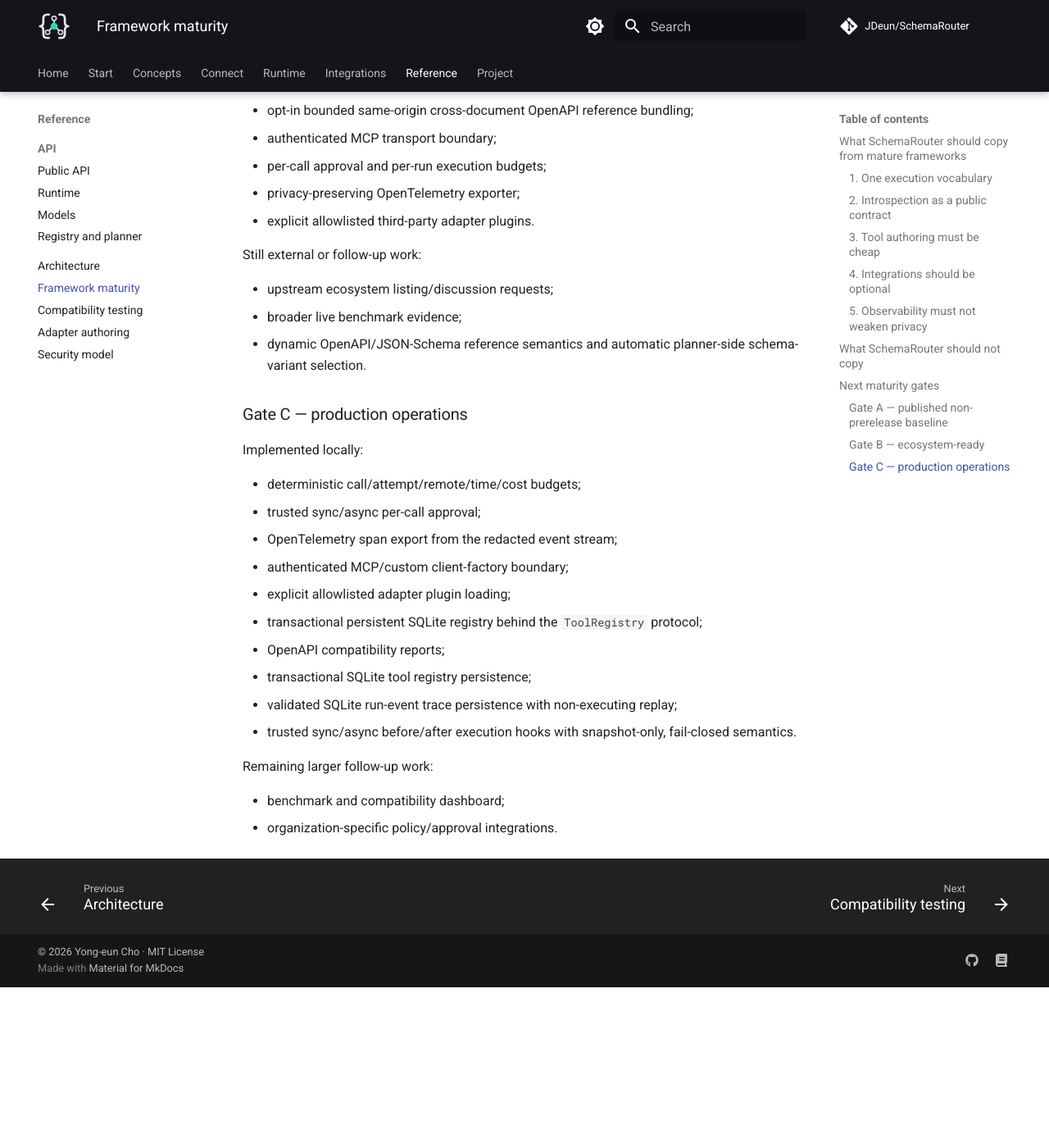
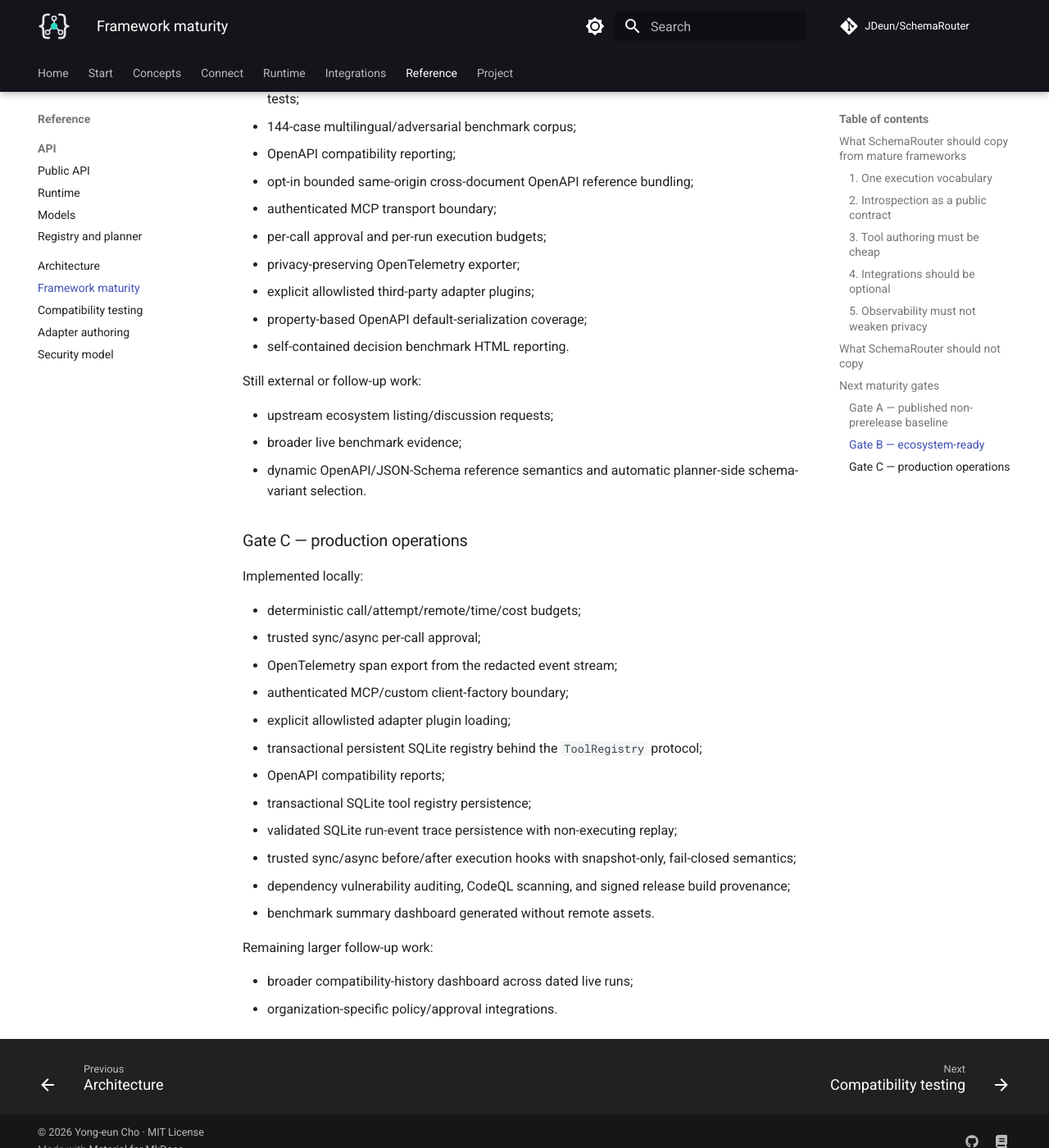
Before and after one commit to JDeun/SchemaRouter, an MkDocs documentation site: the page built from docs/framework-maturity.md, in a window 1280 px wide and 1400 px high, scrolled down 5314 px. Shown: the whole window at 82% size. Built offline with MkDocs 1.6.1 and Material for MkDocs 9.7.7, drawn with Linux system fonts in a browser that asks for light colours; comment, search, counter and statistics services are not loaded; before the commit the page ends 6518 px from its top, so only the background shows below that; some of the changed text lies outside the part shown.

Commit message:
docs: record 0.7 hardening maturity gates

```diff
--- a/docs/framework-maturity.md
+++ b/docs/framework-maturity.md
@@ -29,7 +29,7 @@
 | Jev / TypeSafe decision provider | Implemented optional adapter | Gather live workload evidence before claiming quality gains |
 | Local Laya decision provider | Optional local choice adapter with auto language routing, confidence abstention, lazy/preloaded checkpoints, and shared benchmark support | Gather checkpoint/hardware-specific evidence before choosing defaults |
 | Local Ollama decision provider | Implemented over structured-output HTTP API | Benchmark specific local models/hardware before quality claims |
-| Decision benchmark harness | 144-case checked-in corpus + JSON/CSV metrics | Gather dated live-provider evidence |
+| Decision benchmark harness | 144-case checked-in corpus + JSON/CSV metrics + self-contained HTML summary | Gather dated live-provider evidence |
 | Framework callbacks / exporters | Typed redacted events + optional OpenTelemetry exporter | Add additional trusted sinks as needed |
 | Middleware interception | Trusted ordered before/after execution hooks with detached snapshots | Add organization-specific hook libraries only when needed |
 | Composition / DAG runtime | Out of scope for core | Integrate with LangGraph rather than duplicate it |
@@ -38,7 +38,8 @@
 | HTTP serving layer | Not implemented | Consider optional server package |
 | Pluggable registry boundary | `ToolRegistry` protocol + transactional `SQLiteRegistry` | Add distributed/remote implementations only when needed |
 | Release / compatibility policy | Implemented | Enforce during RC reviews |
-| Package artifact CI | Implemented | Keep wheel/sdist metadata checks blocking |
+| Package artifact CI | Implemented with clean wheel/sdist smoke and release provenance attestations | Keep artifact verification blocking |
+| Security automation | Weekly/PR dependency audit + scheduled CodeQL Python analysis | Triage findings without weakening fail-closed runtime policy |
 | Documentation site | Implemented with MkDocs Material | Keep strict docs build blocking |
 | Integration certification suite | Implemented baseline | Extend the live compatibility matrix |
 
@@ -118,7 +119,9 @@
 - authenticated MCP transport boundary;
 - per-call approval and per-run execution budgets;
 - privacy-preserving OpenTelemetry exporter;
-- explicit allowlisted third-party adapter plugins.
+- explicit allowlisted third-party adapter plugins;
+- property-based OpenAPI default-serialization coverage;
+- self-contained decision benchmark HTML reporting.
 
 Still external or follow-up work:
 
@@ -139,9 +142,11 @@
 - OpenAPI compatibility reports;
 - transactional SQLite tool registry persistence;
 - validated SQLite run-event trace persistence with non-executing replay;
-- trusted sync/async before/after execution hooks with snapshot-only, fail-closed semantics.
+- trusted sync/async before/after execution hooks with snapshot-only, fail-closed semantics;
+- dependency vulnerability auditing, CodeQL scanning, and signed release build provenance;
+- benchmark summary dashboard generated without remote assets.
 
 Remaining larger follow-up work:
 
-- benchmark and compatibility dashboard;
+- broader compatibility-history dashboard across dated live runs;
 - organization-specific policy/approval integrations.
```
